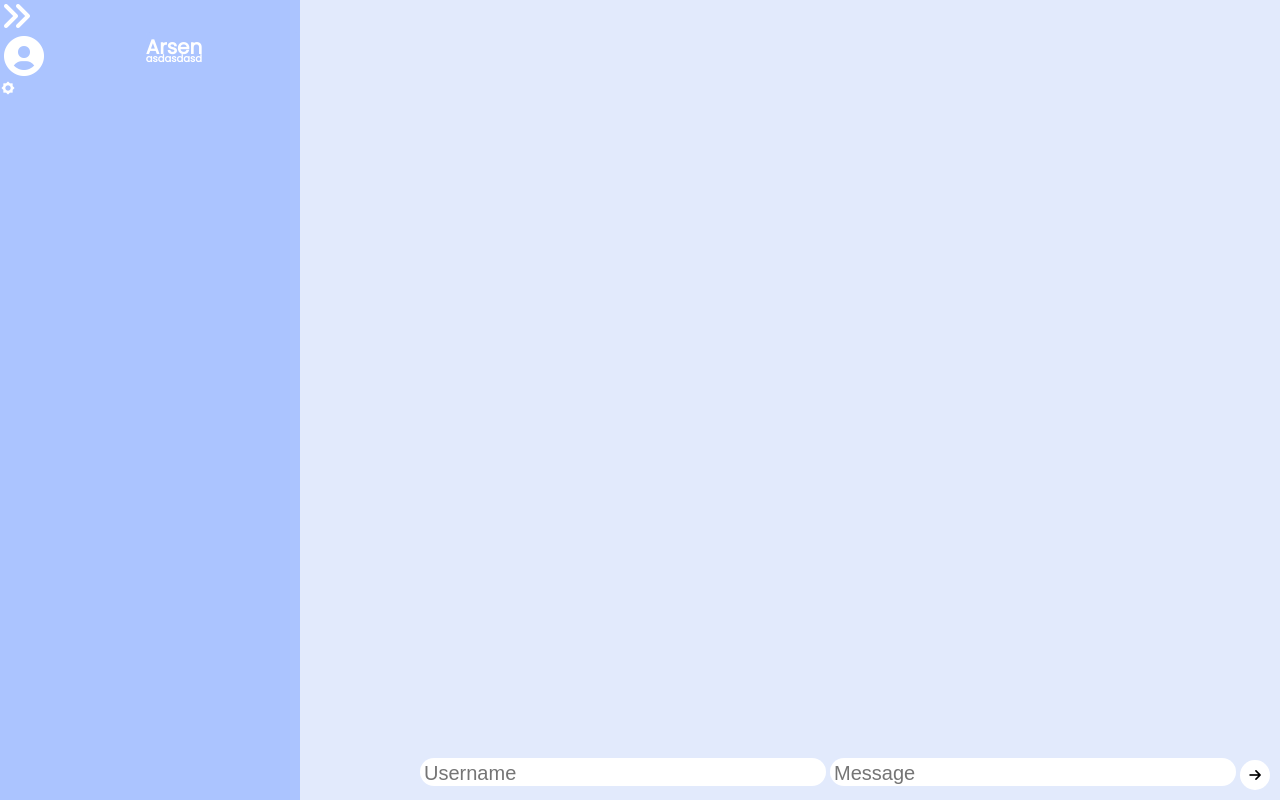
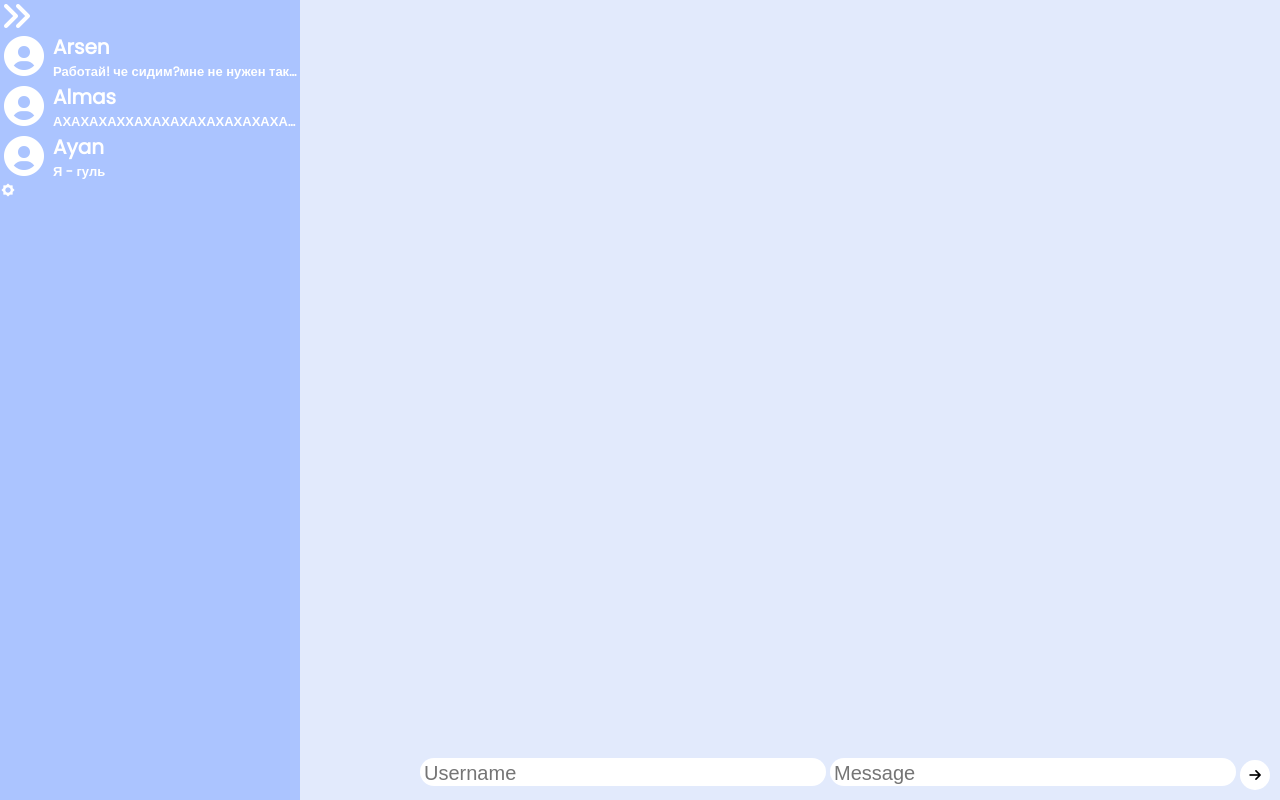
Before and after one commit to Kipachu-1/WebChat-flask, a Flask app: page / in a window 1280 px wide. Run offline with Flask 2, Linux system fonts and the light colour scheme; some libraries are stand-ins or nearby versions.

Commit message:
сайд бар

```diff
--- a/static/main_page.css
+++ b/static/main_page.css
@@ -79,21 +79,33 @@ ul{
     grid-template-areas:
     "avatar name"
     "avatar message";
+    justify-content: start;
+    border-radius: 0;
+}
+.person_flashcard:hover{
+    background-color: #B6CCFE;
 }
 .sideB_avatar{
     grid-area: avatar;
+    margin-right: 5px;
+}
+.sideB_name ,.sideB_message{
+    margin: 0;
+    padding: 0;
+    border-radius: 0;
+    background-color: transparent;
 }
 .sideB_name{
     grid-area: name;
-    margin: 0;
     height: 10px;
-    padding: 0;
 }
 .sideB_message{
     grid-area: message;
-    margin: 0;
     height: 20px;
-    background-color: transparent;
-    padding: 0;
-    font-size: 10px;
+    padding-top: 20px;
+    font-size: 13px;
+    text-overflow: ellipsis;
+    white-space: nowrap;
+    overflow: hidden;
+
 }
--- a/templates/main_page.html
+++ b/templates/main_page.html
@@ -51,7 +51,21 @@
                         <div class="person_flashcard">
                             <i class='bx bxs-user-circle bx-lg sideB_avatar' style="color:white;"></i>
                             <p class="sideB_name">Arsen</p>
-                            <p class="sideB_message">asdasdasd</p>
+                            <p class="sideB_message">Работай! че сидим?мне не нужен такой нигер</p>
+                        </div>
+                    </li>
+                    <li class="2_member">
+                        <div class="person_flashcard">
+                            <i class='bx bxs-user-circle bx-lg sideB_avatar' style="color:white;"></i>
+                            <p class="sideB_name">Almas</p>
+                            <p class="sideB_message">АХАХАХАХХАХАХАХАХАХАХАХАХАХАХХАХАХАХХА</p>
+                        </div>
+                    </li>
+                    <li class="3_member">
+                        <div class="person_flashcard">
+                            <i class='bx bxs-user-circle bx-lg sideB_avatar' style="color:white;"></i>
+                            <p class="sideB_name">Ayan</p>
+                            <p class="sideB_message">Я - гуль</p>
                         </div>
                     </li>
                 </ul>
```
